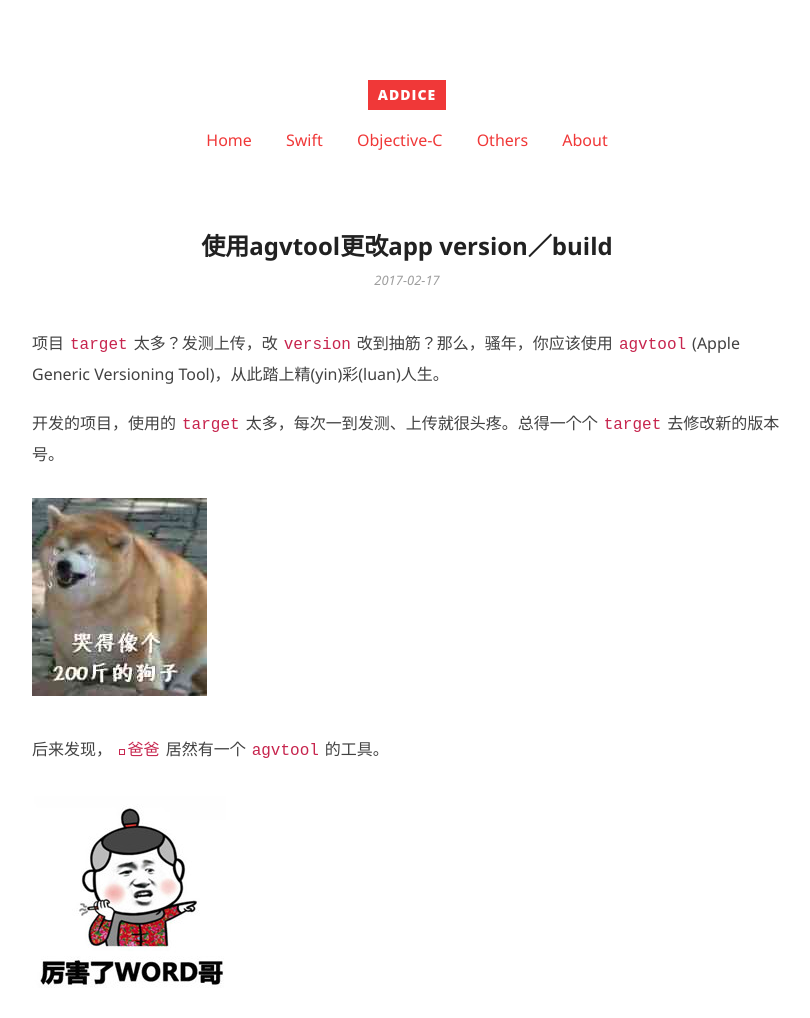
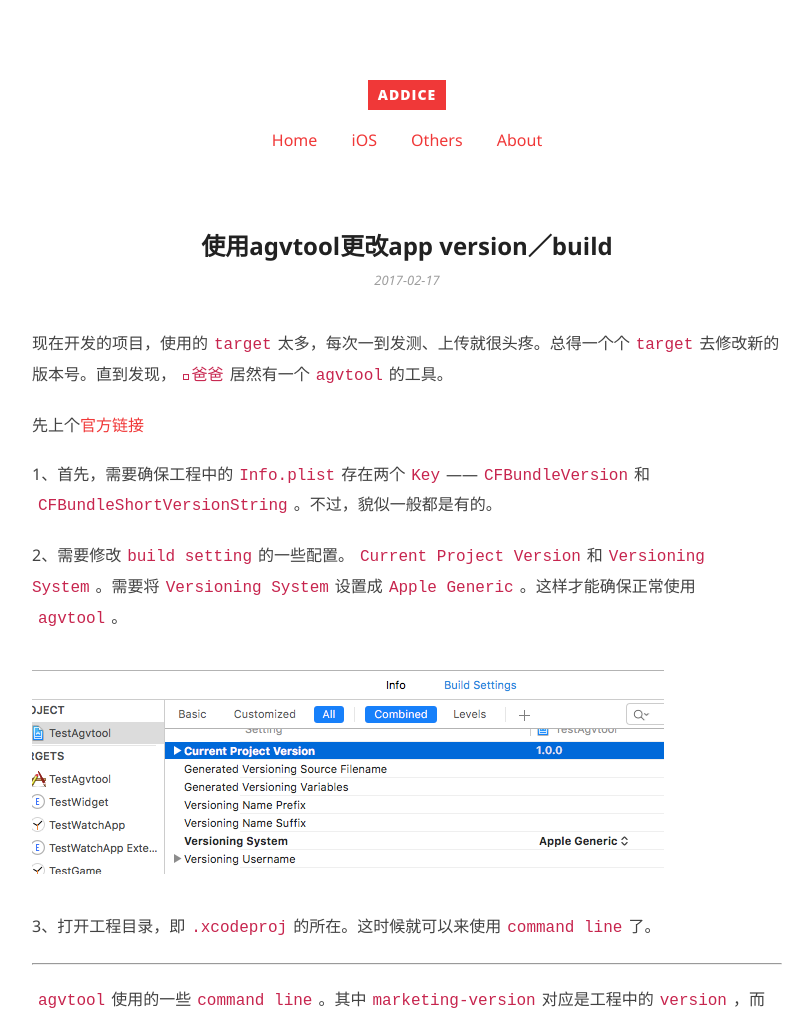
Before and after one commit to AddIcechan/addicechan.github.io, a plain HTML site: page agvtool/index.html in a window 1280 px wide. Shown: the top 1018 px of the page, without its empty margins (233-1043 px from the left). Drawn offline with Linux system fonts and the light colour scheme.

Commit message:
Site updated: 2017-03-04 22:27:20

```diff
--- a/agvtool/index.html
+++ b/agvtool/index.html
@@ -10,7 +10,7 @@
 
 
 
-  <meta name="description" content="项目target太多？发测上传，改version改到抽筋？那么，骚年，你应该使用agvtool(Apple Generic Versioning Tool)，从此踏上精(yin)彩(luan)人生。">
+  <meta name="description" content="现在开发的项目，使用的target太多，每次一到发测、上传就很头疼。总得一个个target去修改新的版本号。直到发现，爸爸居然有一个agvtool的工具。">
 
 
 
@@ -52,9 +52,7 @@
 
         <li><a href="/">Home</a></li>
 
-        <li><a href="/categories/Swift">Swift</a></li>
-
-        <li><a href="/categories/Objective-C">Objective-C</a></li>
+        <li><a href="/categories/iOS">iOS</a></li>
 
         <li><a href="/categories/Others">Others</a></li>
 
@@ -89,12 +87,8 @@
   <div class="article-content">
     <div class="entry">
 
-        <p>项目<code>target</code>太多？发测上传，改<code>version</code>改到抽筋？那么，骚年，你应该使用<code>agvtool</code>(Apple Generic Versioning Tool)，从此踏上精(yin)彩(luan)人生。</p>
+        <p>现在开发的项目，使用的<code>target</code>太多，每次一到发测、上传就很头疼。总得一个个<code>target</code>去修改新的版本号。直到发现，<code>爸爸</code>居然有一个<code>agvtool</code>的工具。</p>
 <a id="more"></a>
-<p>开发的项目，使用的<code>target</code>太多，每次一到发测、上传就很头疼。总得一个个<code>target</code>去修改新的版本号。</p>
-<p><img src="/images/agvtool/agvtool_p1.jpg" alt="p1"></p>
-<p>后来发现，<code>爸爸</code>居然有一个<code>agvtool</code>的工具。</p>
-<p><img src="/images/agvtool/agvtool_p2.jpg" alt="p2"></p>
 <p>先上个<a href="https://developer.apple.com/library/content/qa/qa1827/_index.html" target="_blank" rel="external">官方链接</a></p>
 <p>1、首先，需要确保工程中的<code>Info.plist</code>存在两个<code>Key</code>——<code>CFBundleVersion</code>和<code>CFBundleShortVersionString</code>。不过，貌似一般都是有的。</p>
 <p>2、需要修改<code>build setting</code>的一些配置。<code>Current Project Version</code>和<code>Versioning System</code>。需要将<code>Versioning System</code>设置成<code>Apple Generic</code>。这样才能确保正常使用<code>agvtool</code>。</p>
```
Also changed, not shown: about/index.html (+5 -7 lines), archives/2016/08/index.html (+2 -4 lines), archives/2016/index.html (+2 -4 lines), archives/2017/01/index.html (+2 -4 lines), archives/2017/02/index.html (+2 -4 lines), archives/2017/index.html (+2 -4 lines), archives/index.html (+3 -5 lines), categories/Others/index.html (+1 -3 lines), categories/Swift/index.html (+1 -3 lines), charles_download_app_old_version/index.html (+1 -3 lines), index.html (+2 -4 lines), multiple_git_account_ssh/index.html (+1 -3 lines), swift_use/index.html (+1 -3 lines), tags/Others/index.html (+1 -3 lines), 1 more files.
